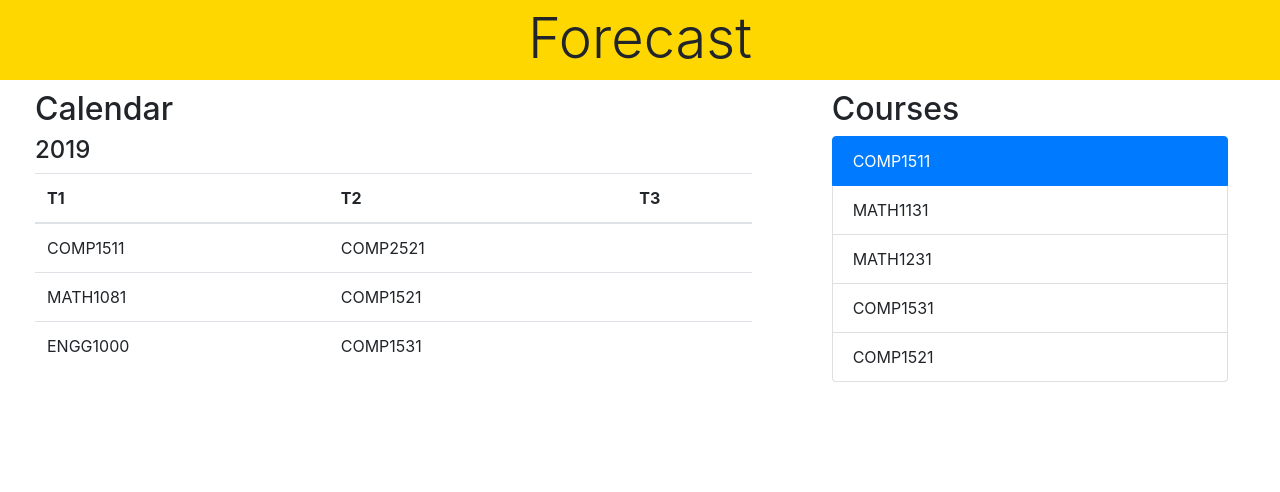
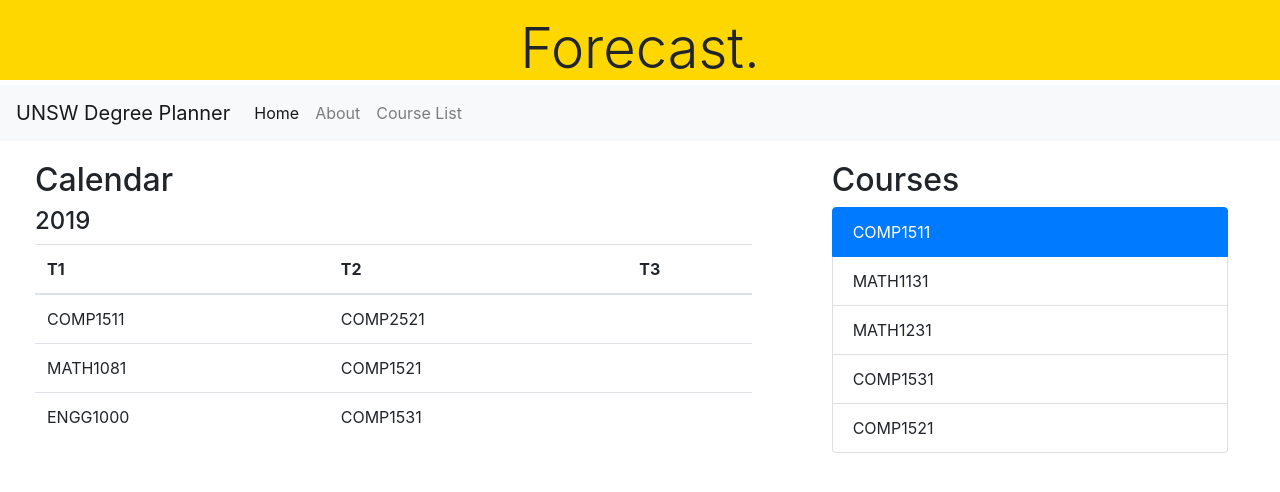
Before and after one commit to maggie-x/forecast_hackathon18, a Python web app: template templates/index.html in a window 1280 px wide. Shown: the top 492 px of the page. Run offline with Jinja, Linux system fonts and the light colour scheme; the template is opened without the code that fills it, so the values that code supplies are empty; some libraries are stand-ins or nearby versions.

Commit message:
further UI updates

```diff
--- a/css/style.css
+++ b/css/style.css
@@ -1,11 +1,16 @@
 
 #header {
    height: 80px;
-   padding-top: 5px;
+   padding-top: 15px;
    padding-bottom: 5px;
-   margin-bottom: 10px;
+   margin-bottom: 5px;
    background-color: #FFD700;
 
+}
+
+.navbar {
+  width: 100%;
+  margin-bottom: 20px;
 }
 
 h1 {
@@ -32,3 +37,7 @@ h1 {
 #courses {
   float: left;
 }
+
+.list-group-item a:hover {
+  background-color: grey;
+}
--- /dev/null
+++ b/main.js
@@ -0,0 +1,16 @@
+$('.list-group-item').on('click', function() {
+    var $this = $(this);
+    var $alias = $this.data('alias');
+
+    $('.active').removeClass('active');
+    $this.toggleClass('active')
+
+    // Pass clicked link element to another function
+    myfunction($this, $alias)
+})
+
+function myfunction($this,  $alias) {
+    console.log($this.text());  // Will log Paris | France | etc...
+
+    console.log($alias);  // Will output whatever is in data-alias=""
+}
--- a/templates/index.html
+++ b/templates/index.html
@@ -10,14 +10,34 @@
     <link rel="stylesheet" href="https://fonts.googleapis.com/css?family=Roboto:300,400,500,700|Material+Icons">
     <link rel="stylesheet" href="https://unpkg.com/bootstrap-material-design@4.1.1/dist/css/bootstrap-material-design.min.css" integrity="sha384-wXznGJNEXNG1NFsbm0ugrLFMQPWswR3lds2VeinahP8N0zJw9VWSopbjv2x7WCvX" crossorigin="anonymous">
     <link rel="stylesheet" href="../css/style.css">
+
+    <!-- SCRIPTS -->
+    <script src="https://ajax.googleapis.com/ajax/libs/jquery/2.1.3/jquery.min.js"></script>
+    <script src="../main.js"></script>
     <title>Forecast</title>
   </head>
   <body>
+    <div class="container-fluid" id="header">
+      <h1 class="display-4">Forecast.</h1>
+    </div>
+    <div class="container-fluid">
     <div class="row">
-      <div class="container-fluid" id="header">
-        <h1 class="display-4">Forecast</h1>
-      </div>
-     </div>
+        <nav class="navbar navbar-expand-lg navbar-light bg-light">
+        <a class="navbar-brand" href="#">UNSW Degree Planner </a>
+        <button class="navbar-toggler" type="button" data-toggle="collapse" data-target="#navbarNavAltMarkup" aria-controls="navbarNavAltMarkup" aria-expanded="false" aria-label="Toggle navigation">
+          <span class="navbar-toggler-icon"></span>
+        </button>
+        <div class="collapse navbar-collapse" id="navbarNavAltMarkup">
+          <div class="navbar-nav">
+            <a class="nav-item nav-link active" href="#">Home <span class="sr-only">(current)</span></a>
+            <a class="nav-item nav-link" href="#">About</a>
+            <a class="nav-item nav-link" href="#">Course List</a>
+          </div>
+        </div>
+      </nav>
+    </div>
+  </div>
+
     <div class="row">
     <div class="container-fluid">
       <div class="col-sm-7" id="calendar">
```
